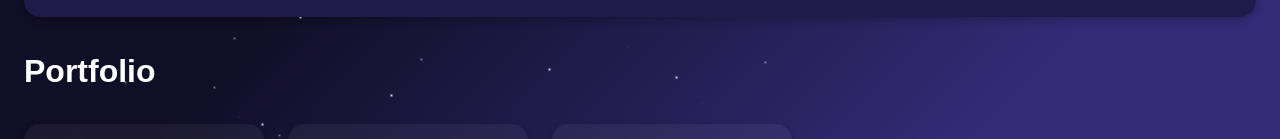
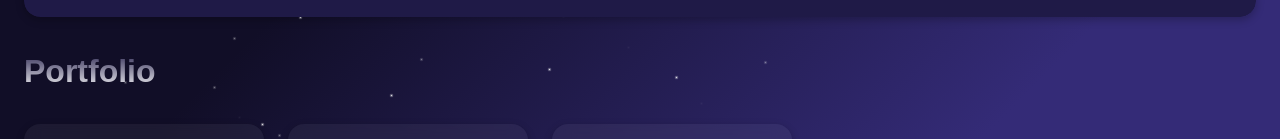
Before and after one commit to dnitecki/personal-website-ui, a React (Create React App) app: page / in a window 1280 px wide. Shown: the part 543-682 px from the top of the page. Built offline with nearby package versions, Linux system fonts and the light colour scheme; the HTML template or start-up script is replaced by a standard one.

Commit message:
color change

```diff
--- a/src/pages/main/MainPage.scss
+++ b/src/pages/main/MainPage.scss
@@ -31,6 +31,10 @@
   justify-content: flex-start;
   padding-left: 1.5rem;
   line-height: 0%;
+  background: -webkit-linear-gradient(var(--primary), var(--text-color));
+  -webkit-background-clip: text;
+  background-clip: text;
+  -webkit-text-fill-color: transparent;
 }
 .top {
   height: 0%;
```
